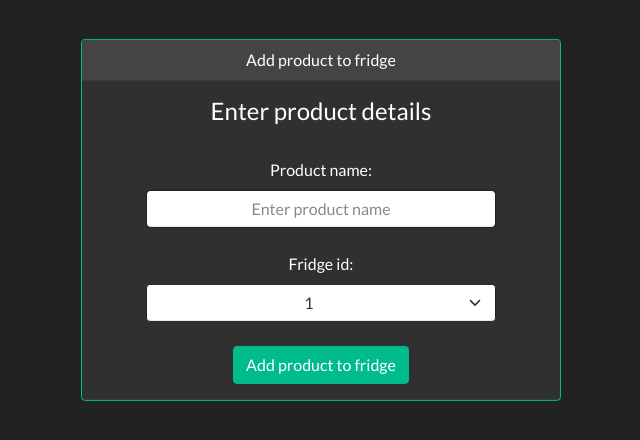
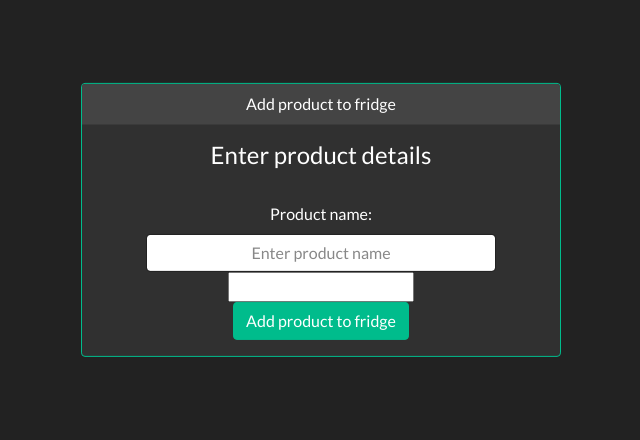
Before and after one commit to lukaszziobro89/spring-thymeleaf, a Spring Boot app: page /product/add in a window 1280 px wide. Shown: the part 172-612 px from the top of the page, without its empty margins (319-959 px from the left). Run offline with Spring Boot 4, Linux system fonts and the light colour scheme; tables that the repository leaves empty hold one stand-in row (values such as "Sample post").

Commit message:
Revert "working products - list of fridges to be refactor"
This reverts commit 7dcc7236fa723259681b7c45e8063a7d64d9f189.

```diff
--- a/src/main/java/com/luq89/thymeleafdemo/product/ProductController.java
+++ b/src/main/java/com/luq89/thymeleafdemo/product/ProductController.java
@@ -26,17 +26,13 @@ public class ProductController {
         model.addAttribute("fridges", fridgeService.getAvailableFridges());
         model.addAttribute("product", new Product());
         model.addAttribute("fridge", new Fridge());
-        model.addAttribute("id");
         return "product/addProduct";
     }
 
 
     @PostMapping("/create/{id}")
     public String addProductToFridge(@ModelAttribute Product product,
-//                                     @PathVariable long id
-                                     @RequestBody Long id
-//                                     @RequestParam(value = "id") Long id
-    ) throws Exception {
+                                     @RequestParam(value = "id") Long id) throws Exception {
         product.setFridge(fridgeService.getFridgeById(id));
         productService.addProductToFridge(product);
         log.info("Fridge with id: " + product.getProductName() + " fridge registered.");
--- a/src/main/resources/templates/product/addProduct.html
+++ b/src/main/resources/templates/product/addProduct.html
@@ -36,23 +36,20 @@
                         <label class="center form-label mt-4">Product name:</label><br>
                         <input class="center form-control" type="text" placeholder="Enter product name" th:field="*{productName}" style="width: 350px;">
                     </div>
-
                     <!-- FRIDGE TYPE -->
-                    <div class="center form-group">
-                        <label class="center form-label mt-4">Fridge id:</label>
-                        <select class="center form-select" name="id" style="width: 350px;">
-                            <option th:each="fridge : ${fridges}"
-                                    th:text="${fridge.id}"
-                                    th:value="${param.id}">
-                            </option>
-                        </select>
-                    </div><br>
-
+<!--                    <div class="center form-group">-->
+<!--                        <label class="center form-label mt-4" th:object="${fridge}" th:for="id">Fridge id:</label>-->
+<!--                        <select class="center form-select" th:field="*{fridge}" style="width: 350px;">-->
+<!--                            <option th:each="fridge : ${fridges}"-->
+<!--                                    th:text="${fridge.id}"-->
+<!--                                    th:value="${fridge}">-->
+<!--                            </option>-->
+<!--                        </select>-->
+<!--                    </div><br>-->
 <!--                    <form th:action="@{/}">-->
-<!--                        <input type="text" th:name="id"/>-->
+                        <input type="text" th:name="id"/>
 <!--                        <input type="submit"/>-->
 <!--                    </form>-->
-
                     <!-- BUTTON -->
                     <div class="center form-group">
                         <button type="submit" class="center btn btn-success">Add product to fridge</button>
```
